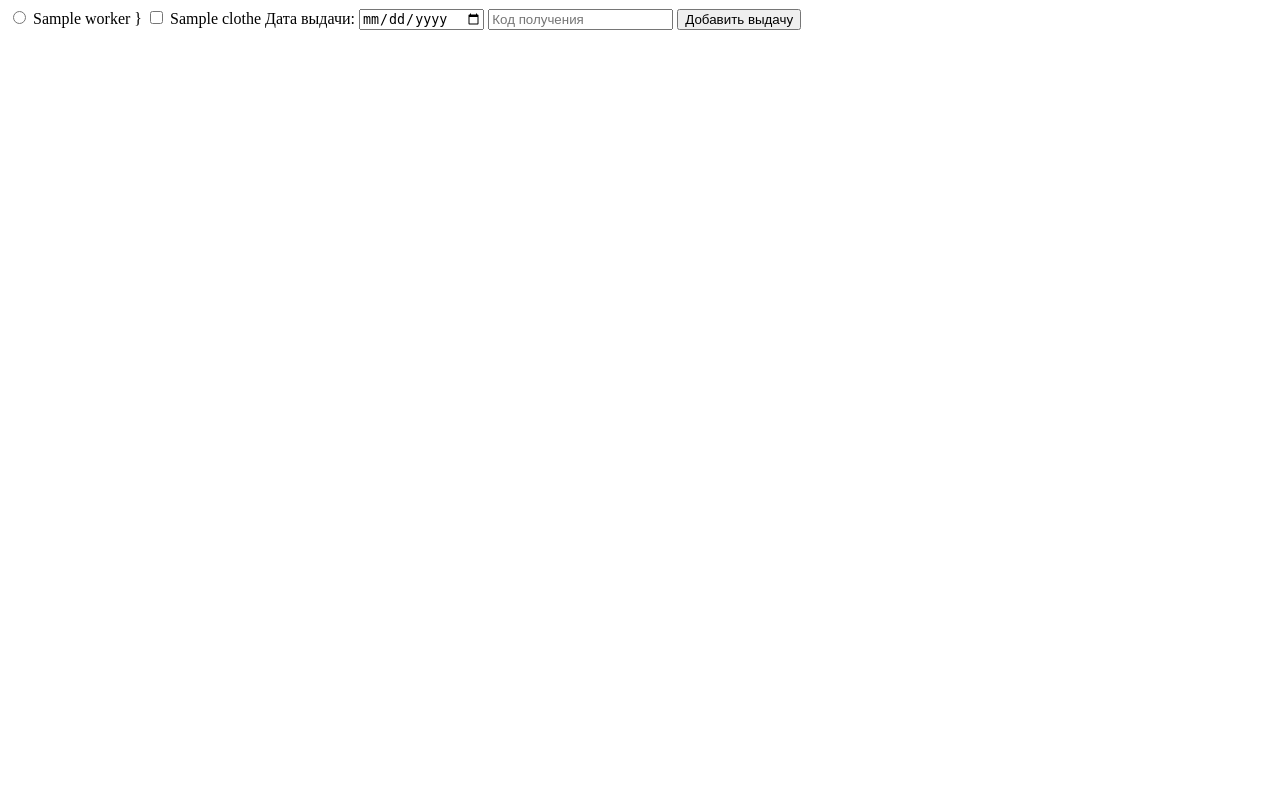
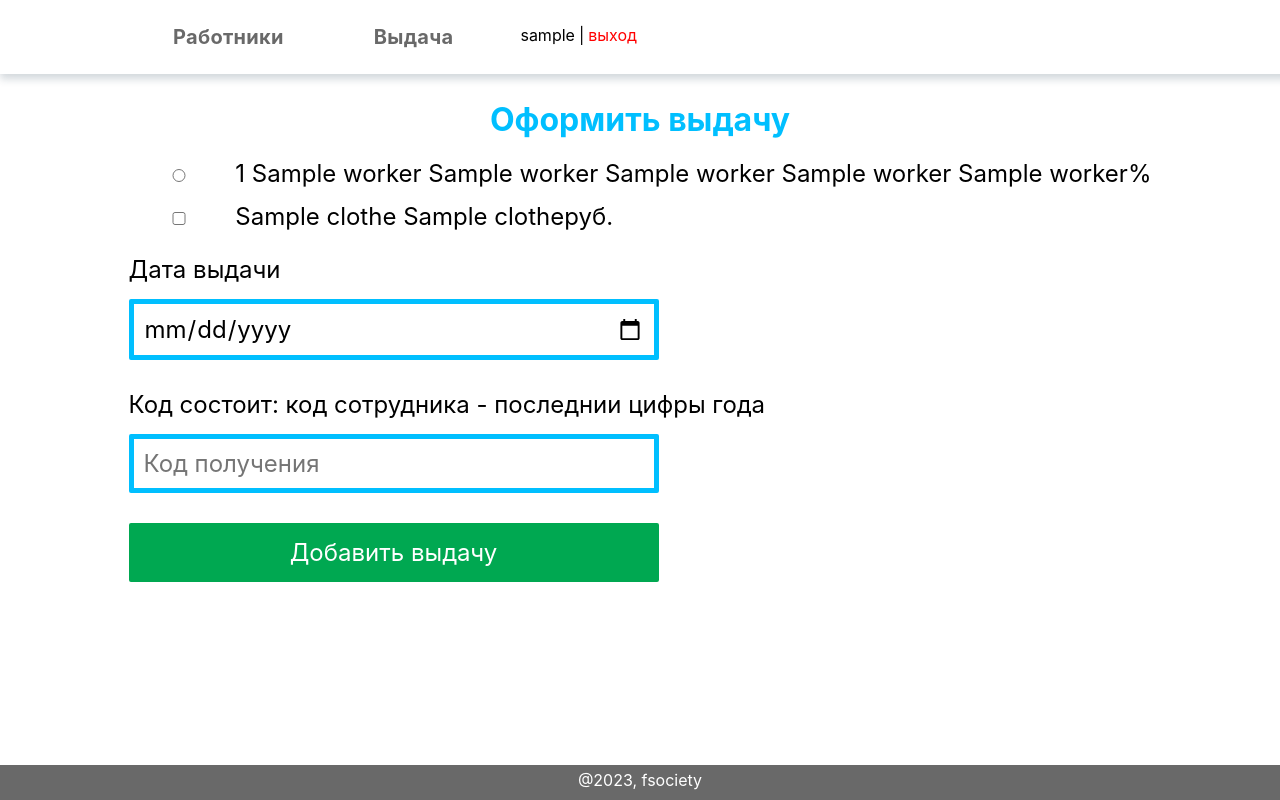
Before and after one commit to Baral-Chief-of-Compliance/warehouse_accounting_for_clothes-Flask-SQL-SERVER-, a Flask app: template templates/add_extradition.html in a window 1280 px wide. Run offline with Flask 2, Linux system fonts and the light colour scheme; the template is opened without the code that fills it: most values are stand-ins (such as "Sample title", 1, 10 or a date in 2020).

Commit message:
add style for add issuance clothe

```diff
--- a/templates/add_extradition.html
+++ b/templates/add_extradition.html
@@ -1,29 +1,48 @@
-<!DOCTYPE html>
-<html lang="en">
-<head>
-    <meta charset="UTF-8">
-    <title>{{ title }}</title>
-</head>
-<body>
-  <form action="{{ url_for('add_extradition') }}" method="post">
+{% extends "base.html" %}
+
+{% block content %}
+<div class="clients-content" >
+
+    <h1 class="page-title">Оформить выдачу</h1>
+      <form class="clients-form" action="{{ url_for('add_extradition') }}" method="post">
+        <div>
         {% for w in workers %}
-      <input type="radio" id="worker"
+          <input class="client-checkbox" type="radio" id="worker"
                  name="worker" value="{{ w[0] }}">
-      <label for="worker">{{ w }}</label>
-    {% endfor %}}
+                {{ w[0] }}
+                {{ w[2] }}
+                {{ w[3] }}
+                {{ w[4] }}
+                {{ w[5] }}
+                {{ w[6] }}%
 
+          <br>
+        {% endfor %}
+        </div>
+
+        <div>
         {% for c in clothes %}
-      <input type="checkbox" id="clothe"
+          <input class="client-checkbox" type="checkbox" id="clothe"
                  name="clothe" value="{{ c[0] }}">
-      <label for="clothe">{{ c }}</label>
+            {{ c[1] }}
+            {{ c[3] }}руб.
+          <br>
         {% endfor %}
+        </div>
 
-      <label for="date_for_extradition">Дата выдачи:</label>
-      <input type="date" id="date_for_extradition" name="date">
-      <input placeholder="Код получения" name="code_receiving">
+        <div class="label-info">
+          Дата выдачи
+        </div>
+        <input class="clients-input" type="date" id="date_for_extradition" name="date">
+
+        <div class="label-info">
+          Код состоит: код сотрудника - последнии цифры года
+        </div>
+        <input class="clients-input" placeholder="Код получения" name="code_receiving">
 
 
-      <input type="submit" value="Добавить выдачу">
+        <input class="clients-input-button" type="submit" value="Добавить выдачу">
       </form>
-</body>
-</html>
+
+</div>
+{% endblock %}
--- a/templates/base.html
+++ b/templates/base.html
@@ -26,7 +26,7 @@
             <div class="dropdown">
                 <button onclick="myFunction('reoDropdown')" class="nav-selection">Выдача</button>
                 <div id="reoDropdown" class="dropdown-content">
-                    <a href="#">Добавить</a>
+                    <a href="{{ url_for('add_extradition') }}">Добавить</a>
                     <a href="{{ url_for('issuance_information') }}">Список</a>
                 </div>
             </div>
```
Lines whose indentation alone changed are shown as unchanged.
